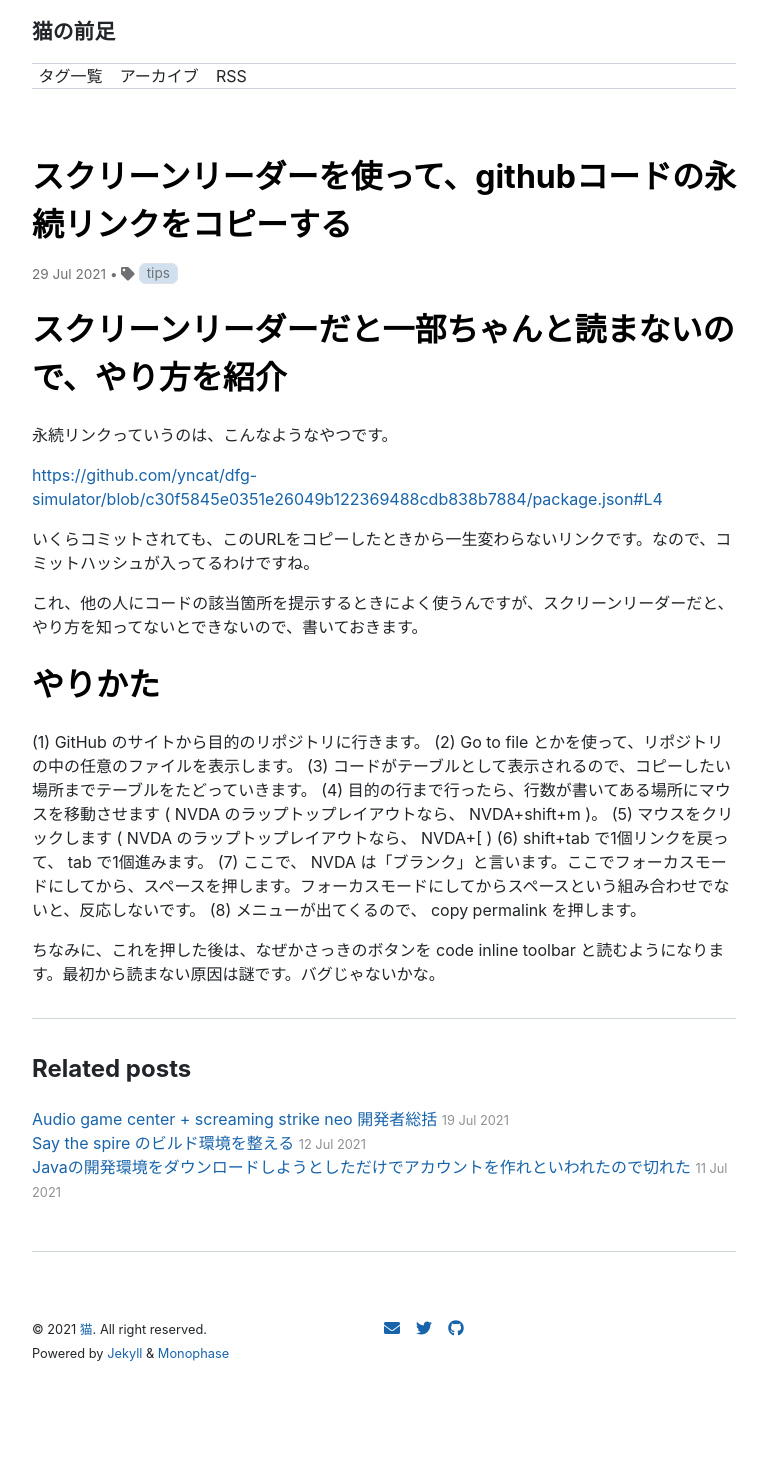
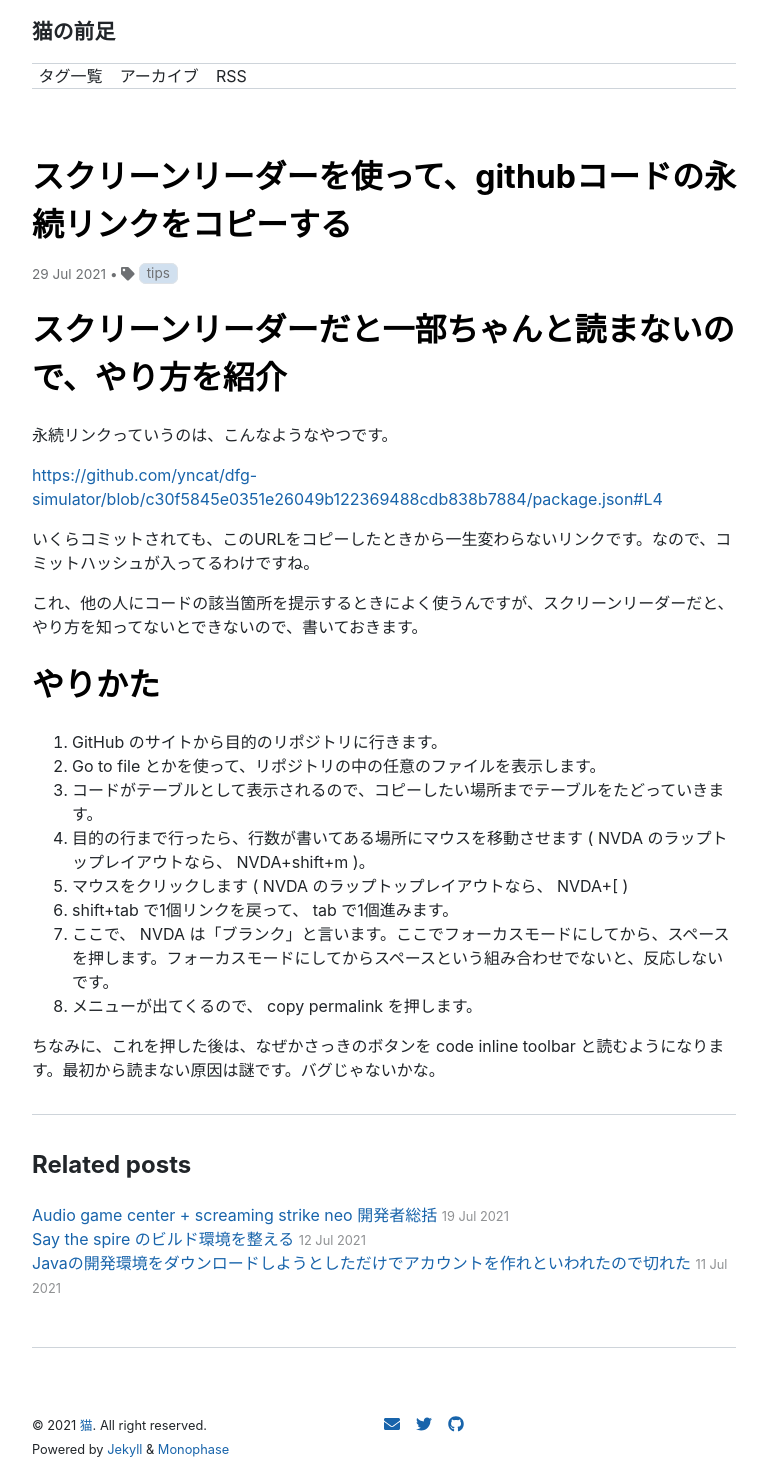
Before and after one commit to yncat/yncat.github.io, a Jekyll site: the page built from _posts/2021-07-29-スクリーンリーダーを使って、GitHubコードの永続リンクをコピーする.md, in a window 1280 px wide. Shown: the whole page, without its empty margins (256-1023 px from the left). Built offline with Jekyll 4.4.1, drawn with Linux system fonts in a browser that asks for light colours; nearby versions of some CDN libraries; before the commit the page ends 1380 px from its top, so only the background shows below that.

Commit message:
Fix enumeration

```diff
--- a/_posts/2021-07-29-スクリーンリーダーを使って、GitHubコードの永続リンクをコピーする.md
+++ b/_posts/2021-07-29-スクリーンリーダーを使って、GitHubコードの永続リンクをコピーする.md
@@ -15,13 +15,13 @@
 
 # やりかた
 
-(1) GitHub のサイトから目的のリポジトリに行きます。
-(2) Go to file とかを使って、リポジトリの中の任意のファイルを表示します。
-(3) コードがテーブルとして表示されるので、コピーしたい場所までテーブルをたどっていきます。
-(4) 目的の行まで行ったら、行数が書いてある場所にマウスを移動させます ( NVDA のラップトップレイアウトなら、 NVDA+shift+m )。
-(5) マウスをクリックします ( NVDA のラップトップレイアウトなら、 NVDA+[ )
-(6) shift+tab で1個リンクを戻って、 tab で1個進みます。
-(7) ここで、 NVDA は「ブランク」と言います。ここでフォーカスモードにしてから、スペースを押します。フォーカスモードにしてからスペースという組み合わせでないと、反応しないです。
-(8) メニューが出てくるので、 copy permalink を押します。
+1. GitHub のサイトから目的のリポジトリに行きます。
+2. Go to file とかを使って、リポジトリの中の任意のファイルを表示します。
+3. コードがテーブルとして表示されるので、コピーしたい場所までテーブルをたどっていきます。
+4. 目的の行まで行ったら、行数が書いてある場所にマウスを移動させます ( NVDA のラップトップレイアウトなら、 NVDA+shift+m )。
+5. マウスをクリックします ( NVDA のラップトップレイアウトなら、 NVDA+[ )
+6. shift+tab で1個リンクを戻って、 tab で1個進みます。
+7. ここで、 NVDA は「ブランク」と言います。ここでフォーカスモードにしてから、スペースを押します。フォーカスモードにしてからスペースという組み合わせでないと、反応しないです。
+8. メニューが出てくるので、 copy permalink を押します。
 
 ちなみに、これを押した後は、なぜかさっきのボタンを code inline toolbar と読むようになります。最初から読まない原因は謎です。バグじゃないかな。
```
